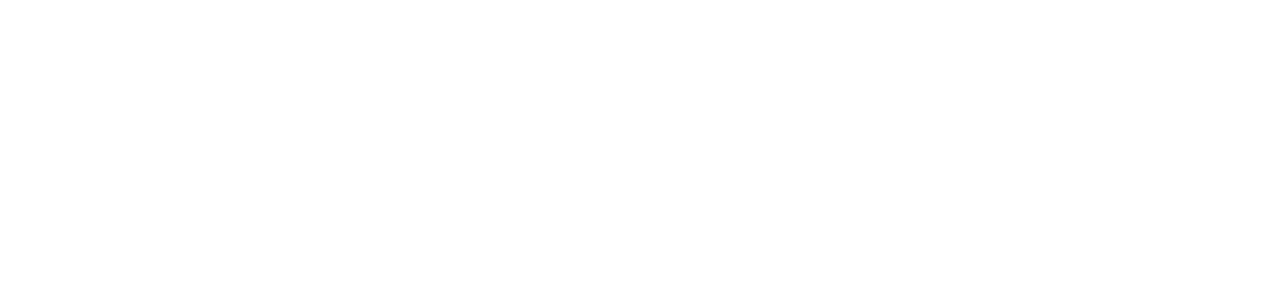
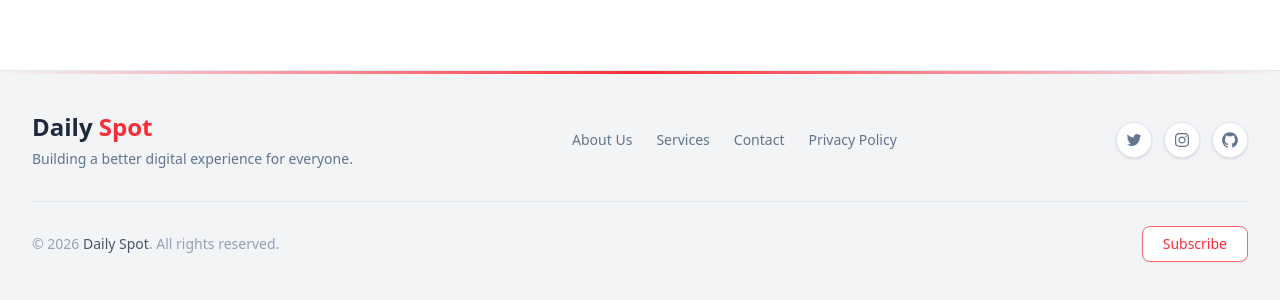
Before and after one commit to anis191/news-portal-nextjs-typescript, a Next.js app: page /news in a window 1280 px wide. Shown: the part 802-1102 px from the top of the page. Before the commit the page ends 872 px from the top, so only its background shows below. Built offline with nearby package versions, Linux system fonts and the light colour scheme.

Commit message:
feat(components): Implement NewsLatter and Footer component

```diff
--- a/app/layout.tsx
+++ b/app/layout.tsx
@@ -2,6 +2,7 @@ import type { Metadata } from "next";
 import { Geist, Geist_Mono } from "next/font/google";
 import "./globals.css";
 import Navbar from "@/components/shared/Navbar";
+import Footer from "@/components/shared/Footer";
 
 const geistSans = Geist({
   variable: "--font-geist-sans",
@@ -31,6 +32,7 @@ export default function RootLayout({
         <main className="min-h-screen max-w-6xl mx-auto px-4 sm:px-6 lg:px-8">
           {children}
         </main>
+        <Footer />
       </body>
     </html>
   );
--- a/app/page.tsx
+++ b/app/page.tsx
@@ -1,6 +1,7 @@
 // import Image from "next/image";
 import NewsCard from "@/components/news/NewsCard";
 import Banner from "@/components/shared/Banner";
+import NewsLetter from "@/components/shared/NewsLetter";
 import { NewsItem } from "@/types/news";
 
 const Home = async() => {
@@ -23,6 +24,7 @@ const Home = async() => {
             }
           </div>
         </div>
+        <NewsLetter />
     </div>
   );
 }
--- /dev/null
+++ b/components/shared/Footer.tsx
@@ -0,0 +1,77 @@
+import { Button } from "@/components/ui/button";
+import { AiOutlineTwitter, AiOutlineInstagram, AiOutlineGithub } from "react-icons/ai";
+
+const Footer = () => {
+  return (
+    <footer className="relative bg-gray-100 border-t border-slate-200 py-10 overflow-hidden">
+      {/* Decorative top accent line */}
+      <div className="absolute top-0 left-0 right-0 h-[3px] bg-gradient-to-r from-transparent via-red-500 to-transparent" />
+
+      <div className="relative max-w-7xl mx-auto px-4 sm:px-6 lg:px-8">
+        <div className="flex flex-col md:flex-row justify-between items-center space-y-6 md:space-y-0">
+
+          {/* Logo and Description */}
+          <div className="text-center md:text-left">
+            <h2 className="text-2xl font-bold text-slate-800">
+              Daily <span className="text-red-500">Spot</span>
+            </h2>
+            <p className="mt-1.5 text-slate-500 text-sm">
+              Building a better digital experience for everyone.
+            </p>
+          </div>
+
+          {/* Navigation Links */}
+          <div className="flex flex-wrap justify-center gap-x-6 gap-y-2 text-sm text-slate-500">
+            {[
+              { label: "About Us", href: "/about" },
+              { label: "Services", href: "/services" },
+              { label: "Contact", href: "/contact" },
+              { label: "Privacy Policy", href: "/privacy" },
+            ].map((link) => (
+              <a
+                key={link.href}
+                href={link.href}
+                className="hover:text-red-500 transition-colors duration-200"
+              >
+                {link.label}
+              </a>
+            ))}
+          </div>
+
+          {/* Social Media Icons */}
+          <div className="flex items-center space-x-3">
+            {[
+              { href: "https://twitter.com", label: "Twitter", Icon: AiOutlineTwitter },
+              { href: "https://instagram.com", label: "Instagram", Icon: AiOutlineInstagram },
+              { href: "https://github.com", label: "Github", Icon: AiOutlineGithub },
+            ].map(({ href, label, Icon }) => (
+              <a
+                key={label}
+                href={href}
+                aria-label={label}
+                className="w-9 h-9 rounded-full bg-white border border-slate-200 shadow-sm flex items-center justify-center text-slate-500 hover:bg-red-500 hover:text-white hover:border-red-500 transition-all duration-200"
+              >
+                <Icon size={18} />
+              </a>
+            ))}
+          </div>
+        </div>
+
+        {/* Divider */}
+        <div className="mt-8 border-t border-slate-200 pt-6 md:flex md:justify-between md:items-center text-center">
+          <p className="text-slate-400 text-sm">
+            &copy; {new Date().getFullYear()} <span className="text-slate-600 font-medium">Daily Spot</span>. All rights reserved.
+          </p>
+          <Button
+            variant="outline"
+            className="mt-4 md:mt-0 border-red-400 text-red-500 hover:bg-red-500 hover:text-white hover:border-red-500 transition-all duration-200 text-sm px-5"
+          >
+            Subscribe
+          </Button>
+        </div>
+      </div>
+    </footer>
+  );
+};
+
+export default Footer;
--- /dev/null
+++ b/components/shared/NewsLetter.tsx
@@ -0,0 +1,55 @@
+import React from 'react'
+import { Button } from '../ui/button'
+import { Input } from '../ui/input'
+
+const NewsLetter = () => {
+  return (
+    <section className="relative bg-slate-900 text-white py-10 rounded-sm overflow-hidden">
+      {/* Decorative accents */}
+      <div className="absolute top-0 left-0 w-40 h-40 bg-red-500 opacity-10 rounded-full -translate-x-1/2 -translate-y-1/2 blur-3xl pointer-events-none" />
+      <div className="absolute bottom-0 right-0 w-56 h-56 bg-red-500 opacity-10 rounded-full translate-x-1/3 translate-y-1/3 blur-3xl pointer-events-none" />
+      {/* Top red bar accent */}
+      <div className="absolute top-0 left-1/2 -translate-x-1/2 w-24 h-1 bg-red-500 rounded-full" />
+
+      <div className="relative max-w-4xl mx-auto px-4 sm:px-6 lg:px-8 text-center">
+        {/* Badge */}
+        <span className="inline-flex items-center gap-1.5 bg-red-500/15 text-red-400 text-xs font-semibold uppercase tracking-widest px-4 py-1.5 rounded-full border border-red-500/20 mb-5">
+          <span className="w-1.5 h-1.5 rounded-full bg-red-500 animate-pulse inline-block" />
+          Newsletter
+        </span>
+
+        <h2 className="text-3xl lg:text-4xl font-bold leading-tight">
+          Stay <span className="text-red-500">Updated</span>
+        </h2>
+
+        <p className="mt-4 text-slate-400 text-base max-w-md mx-auto leading-relaxed">
+          Subscribe to our newsletter and get the latest updates delivered
+          directly to your inbox.
+        </p>
+
+        {/* Subscription Form */}
+        <form className="mt-8 sm:max-w-sm mx-auto sm:flex sm:justify-center">
+          <div className="flex-1 sm:flex-shrink-0">
+            <Input
+              type="email"
+              placeholder="Enter your email"
+              className="w-full sm:w-64 bg-slate-800 border-slate-600 text-white placeholder:text-slate-500 focus-visible:ring-red-500 focus-visible:border-red-500 rounded-lg"
+              required
+            />
+          </div>
+          <div className="mt-4 sm:mt-0 sm:ml-3">
+            <Button className="w-full sm:w-auto bg-red-500 hover:bg-red-600 text-white font-semibold px-6 rounded-lg transition-colors duration-200">
+              Subscribe
+            </Button>
+          </div>
+        </form>
+
+        <p className="mt-4 text-slate-600 text-xs">
+          No spam, ever. Unsubscribe at any time.
+        </p>
+      </div>
+    </section>
+  )
+}
+
+export default NewsLetter
--- /dev/null
+++ b/components/ui/input.tsx
@@ -0,0 +1,21 @@
+import * as React from "react"
+
+import { cn } from "@/lib/utils"
+
+function Input({ className, type, ...props }: React.ComponentProps<"input">) {
+  return (
+    <input
+      type={type}
+      data-slot="input"
+      className={cn(
+        "file:text-foreground placeholder:text-muted-foreground selection:bg-primary selection:text-primary-foreground dark:bg-input/30 border-input h-9 w-full min-w-0 rounded-md border bg-transparent px-3 py-1 text-base shadow-xs transition-[color,box-shadow] outline-none file:inline-flex file:h-7 file:border-0 file:bg-transparent file:text-sm file:font-medium disabled:pointer-events-none disabled:cursor-not-allowed disabled:opacity-50 md:text-sm",
+        "focus-visible:border-ring focus-visible:ring-ring/50 focus-visible:ring-[3px]",
+        "aria-invalid:ring-destructive/20 dark:aria-invalid:ring-destructive/40 aria-invalid:border-destructive",
+        className
+      )}
+      {...props}
+    />
+  )
+}
+
+export { Input }
```
